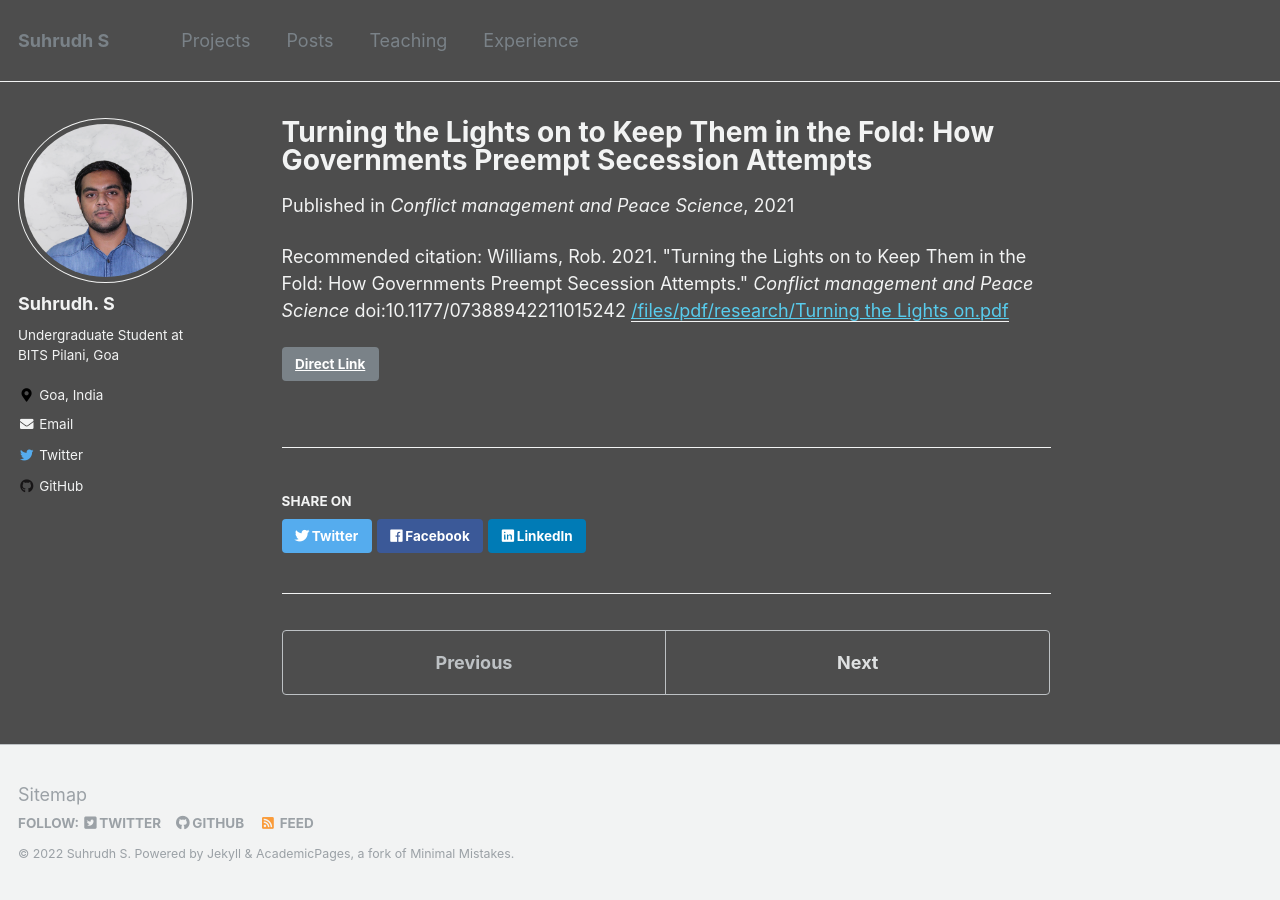
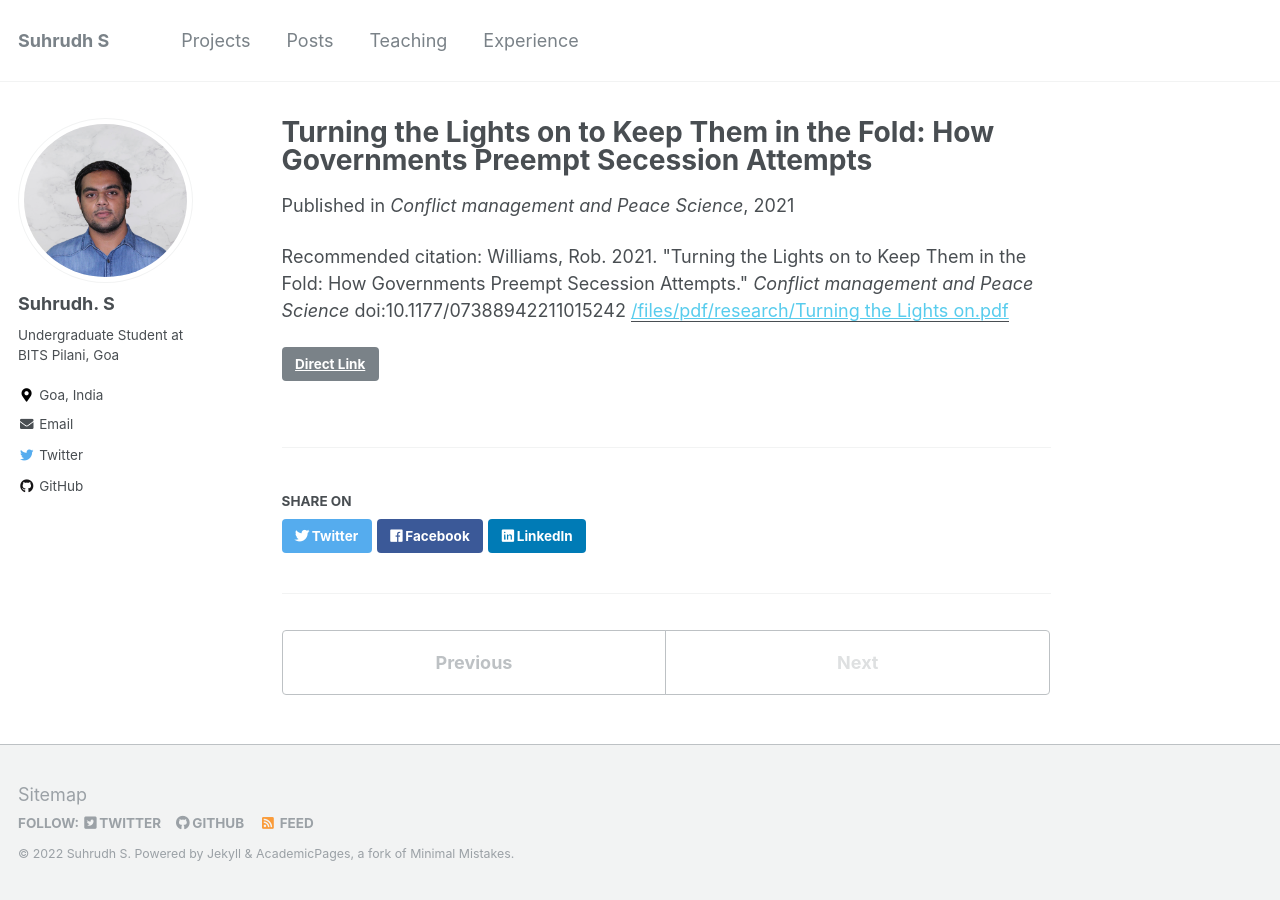
Before and after one commit to SuhrudhSarathy/SuhrudhSarathy.github.io, a Jekyll site: the page built from _publications/2021-conflict-preemption.md, in a window 1280 px wide. Built offline with Jekyll 4.4.1, drawn with Linux system fonts in a browser that asks for light colours.

Commit message:
reverting back to white background

```diff
--- a/_sass/_variables.scss
+++ b/_sass/_variables.scss
@@ -55,10 +55,10 @@ $light-gray                 : mix(#fff, $gray, 50%);
 $lighter-gray               : mix(#fff, $gray, 90%);
 
 $body-color                 : #fff;
-$background-color           : #4d4d4d; // #fff;
+$background-color           : #fff;
 $code-background-color      : #fafafa;
 $code-background-color-dark : $light-gray;
-$text-color                 : $lighter-gray;
+$text-color                 : $dark-gray;
 $border-color               : $lighter-gray;
 
 $primary-color              : #7a8288;
```
